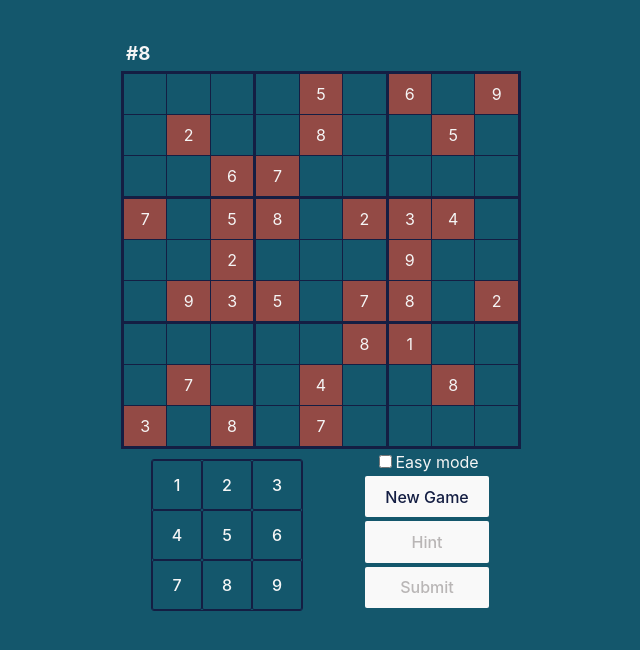
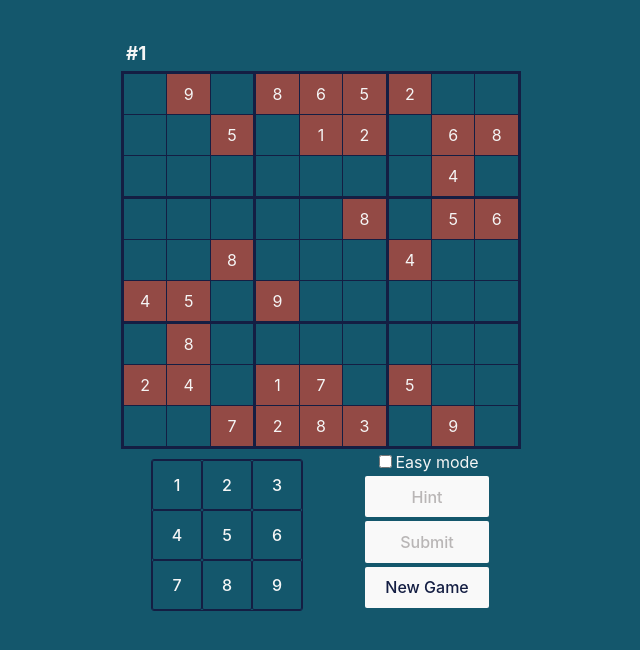
Before and after one commit to NickOsman11/SudokuSolverRevenge, a React (Vite) app in the folder sudoku/: page /1 in a window 1280 px wide. Shown: the top 650 px of the page, without its empty margins (319-959 px from the left). Built offline with nearby package versions, Linux system fonts and the light colour scheme.

Commit message:
Added navigation

```diff
--- a/sudoku/package.json
+++ b/sudoku/package.json
@@ -11,6 +11,7 @@
   "dependencies": {
     "react": "^18.2.0",
     "react-dom": "^18.2.0",
+    "react-router-dom": "^6.6.1",
     "sass": "^1.57.1"
   },
   "devDependencies": {
--- a/sudoku/src/App.tsx
+++ b/sudoku/src/App.tsx
@@ -1,10 +1,19 @@
+import { BrowserRouter, Route, Routes } from 'react-router-dom'
 import './App.scss'
+import puzzles from './assets/puzzles';
 import GameScreen from './Components/GameScreen/GameScreen'
+import { HomeScreen } from './Components/HomeScreen/HomeScreen';
 
 function App() {
 
     return (
-        <GameScreen />
+        <BrowserRouter>
+            <Routes>
+                <Route path="/" element={<HomeScreen/>} />
+                <Route path="/:puzzleID" element={<GameScreen />} />
+            </Routes>
+      </BrowserRouter>
+
     )
 }
 
--- a/sudoku/src/Components/GameScreen/GameScreen.tsx
+++ b/sudoku/src/Components/GameScreen/GameScreen.tsx
@@ -3,13 +3,17 @@ import Numpad from "./Numpad";
 import HintHelper from "../../GameObjects/hintHelper";
 import Puzzle from "../../GameObjects/puzzle";
 import Square from "../../GameObjects/square";
-import { useState } from "react";
+import { useEffect, useState } from "react";
 import "./GameScreen.scss"
 import { InitialPuzzle, Settings } from "./Settings";
 import puzzles from "../../assets/puzzles";
+import { useParams } from "react-router";
 
 
 export default function GameScreen(): JSX.Element  {
+
+    const {puzzleID} = useParams()
+    const puzzleNumber = parseInt(puzzleID!) -1
 
     const [initialPuzzle, setInitialPuzzle] = useState<InitialPuzzle>();
     const [puzzle, setPuzzle]= useState<Puzzle>();
@@ -18,20 +22,25 @@ export default function GameScreen(): JSX.Element  {
     const [hintSquare, setHintSquare] = useState<Square>();            //green square highlighted by pressing hint button
     const [message, setMessage] = useState<string>();
 
+    useEffect(() => {
+        newGame();
+    }, [puzzleNumber]);
+
     if (initialPuzzle === undefined || puzzle === undefined) {
         newGame()
         return <></>
     }
+    if (Number.isNaN(puzzleNumber) || puzzleNumber < 0 || puzzleNumber >= puzzles.RawSudoku.length) {
+        return <p>Invalid Puzzle ID - try a number from 1 to {puzzles.RawSudoku.length} </p>
+    }
 
     function newGame() {
 
-        const puzzleNumber = Math.floor(Math.random()*puzzles.RawSudoku.length)
         const rawMatrix= puzzles.RawSudoku[puzzleNumber]
-        const solvedMatrix = puzzles.SolvedSudoku[puzzleNumber]
         setInitialPuzzle(
             {puzzleNumber: puzzleNumber,
             rawMatrix: rawMatrix,
-            solvedMatrix: solvedMatrix
+            solvedMatrix: puzzles.SolvedSudoku[puzzleNumber]
         });
         setPuzzle(new Puzzle(rawMatrix));
         setSelectedSquare(undefined)
@@ -102,7 +111,6 @@ export default function GameScreen(): JSX.Element  {
                 determinedSquares={hintHelper.determinedSquares}
                 easyMode={easyMode}
                 setEasyMode={setEasyMode}
-                newGame={newGame}
                 setHintSquare={setHintSquare}
                 setSelectedSquare={setSelectedSquare}
                 setMessage={setMessage}
--- a/sudoku/src/Components/GameScreen/Settings.scss
+++ b/sudoku/src/Components/GameScreen/Settings.scss
@@ -4,6 +4,7 @@
     margin: auto;
     display: flex;
     flex-direction: column;
+    accent-color: $clay;
 }
 
 .settings-button {
--- a/sudoku/src/Components/GameScreen/Settings.tsx
+++ b/sudoku/src/Components/GameScreen/Settings.tsx
@@ -1,3 +1,5 @@
+import { useNavigate } from "react-router-dom";
+import puzzles from "../../assets/puzzles";
 import Puzzle from "../../GameObjects/puzzle";
 import Square from "../../GameObjects/square";
 import "./Settings.scss"
@@ -15,13 +17,14 @@ interface SettingsProps {
     determinedSquares: Square[];
     easyMode: boolean;
     setEasyMode: (mode: boolean) => void;
-    newGame: () => void;
     setHintSquare: (hintSquare: Square | undefined) => void;
     setSelectedSquare: (selectedSquare: Square | undefined) => void;
     setMessage: (successMessage: string | undefined) => void;
 }
 
-export const Settings = (props: SettingsProps) => {
+export function Settings(props: SettingsProps) {
+
+    const navigate = useNavigate();
 
     function toggleEasyMode() {
         //if easy mode was turned off, incorrect moves might have been made
@@ -98,12 +101,6 @@ export const Settings = (props: SettingsProps) => {
                     Easy mode
                 </label>
             </div>
-            <button
-                className="settings-button"
-                onClick={props.newGame}
-            >
-                New Game
-            </button>
 
             <button
                 className="settings-button"
@@ -121,6 +118,13 @@ export const Settings = (props: SettingsProps) => {
                 Submit
             </button>
 
+            <button
+                className="settings-button"
+                onClick={() => {navigate(`/${Math.floor(Math.random()*puzzles.RawSudoku.length) + 1}`)}} //navigate to random game
+            >
+                New Game
+            </button>
+
         </div>
     )
 }
--- /dev/null
+++ b/sudoku/src/Components/HomeScreen/HomeScreen.tsx
@@ -0,0 +1,16 @@
+import { useNavigate } from "react-router"
+import puzzles from "../../assets/puzzles";
+
+
+export function HomeScreen() {
+
+    const navigate = useNavigate();
+
+    return (
+        <button
+            onClick={() => {navigate(`/${Math.floor(Math.random()*puzzles.RawSudoku.length) + 1}`)}} //navigate to random game
+        >
+            Play
+        </button>
+    )
+}
```
Also changed, not shown: 2 other files (tests, documents, lock files or other folders).
